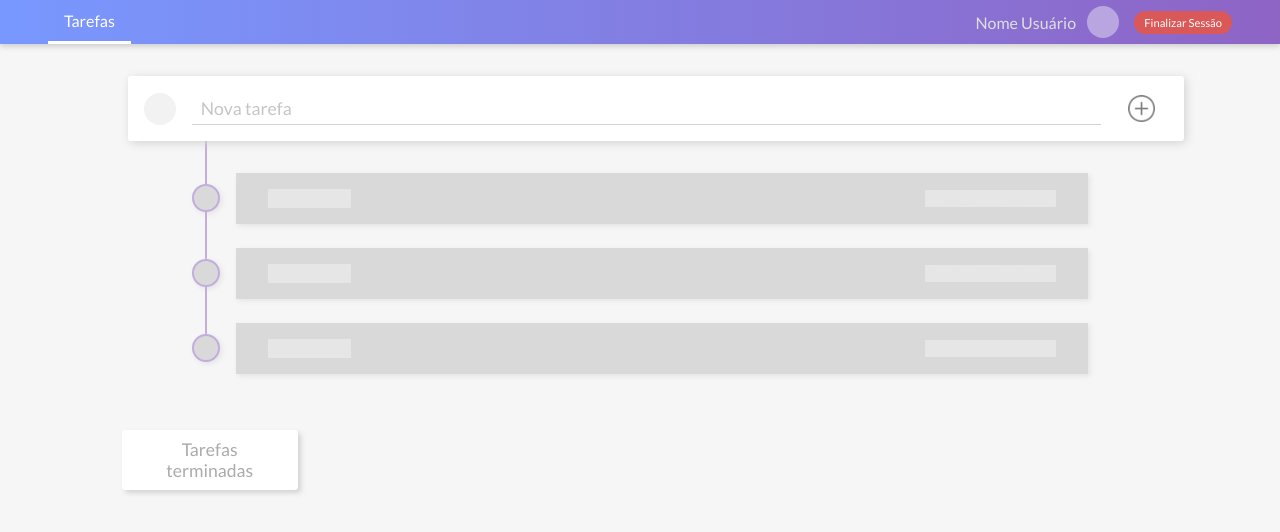
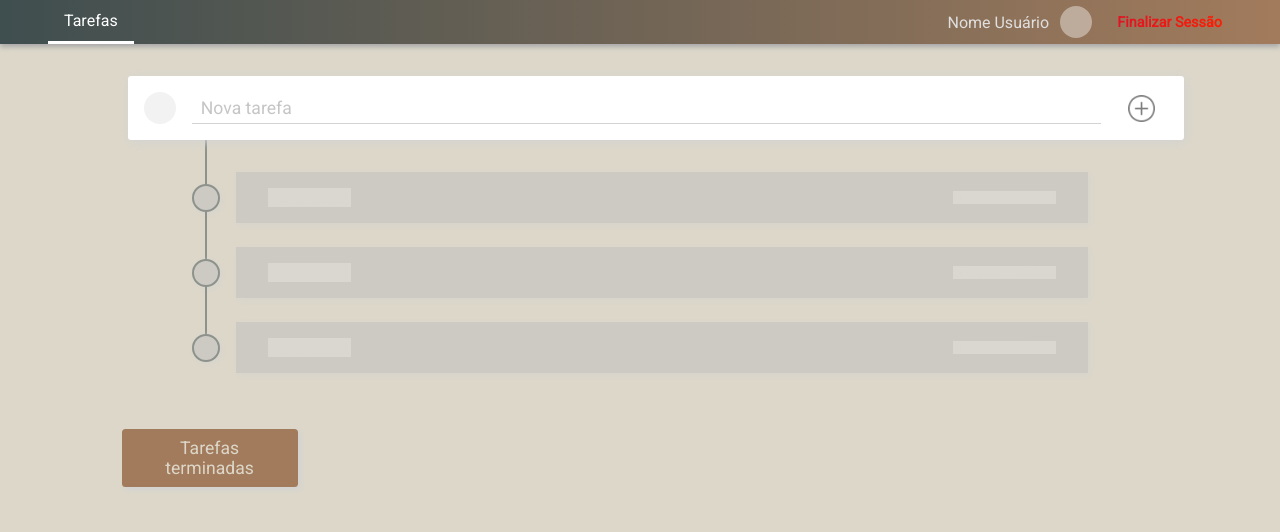
Before and after one commit to CaduOMenezes/To-Do, a plain HTML site: page tarefas.html in a window 1280 px wide. Drawn offline with nearby package versions, Linux system fonts and the light colour scheme; some packages are replaced by stand-ins of ours; no server answers; a script that the page names is missing; a web font is replaced by a local one.

Commit message:
adicionando estilos e função de excluir tarefa

```diff
--- a/scripts/tarefas.js
+++ b/scripts/tarefas.js
@@ -86,11 +86,14 @@ function renderizarTarefas(tasks) {
       if (task.completed) {
         listaTerminadas.innerHTML +=
           `<li class="tarefa">
-          <div class="not-done"
-          onclick="RemoverTarefa(${task.id})></div>
+          <div class="not-done" id="completed" onclick="atualizarTarefa(${task.id},false)"></div>
           <div class="descricao">
           <p class="nome">${task.description}</p>
           <p class="timestamp"> "Criada em:" ${dataFormatada}</p>
+          <div class="iconsTask">
+          <img src="./assets/lixeira.png" alt="lixeira" class="lixeira" onclick="removerTarefa(${task.id})"/>
+          <img src="./assets/writing.png" alt="editar" class="edit" onclick="editarTarefa(${task.id})"/>
+          </div>
           </div>
           </li>`
       } else {
@@ -100,6 +103,10 @@ function renderizarTarefas(tasks) {
           <div class="descricao">
           <p class="nome">${task.description}</p>
           <p class="timestamp"> Criada em: ${dataFormatada}</p>
+          <div class="iconsTask">
+          <img src="./assets/lixeira.png" alt="lixeira" class="lixeira" onclick="removerTarefa(${task.id})"/>
+          <img src="./assets/writing.png" alt="editar" class="edit" onclick="editarTarefa(${task.id})"/>
+          </div>
           </div>
           </li>`
       }
@@ -182,6 +189,10 @@ function criarTarefa() {
         <div class="descricao">
         <p class="nome">${data.description}</p>
         <p class="timestamp"> Criada em: ${dataFormat}</p>
+        <div class="iconsTask">
+          <img src="./assets/lixeira.png" alt="lixeira" class="lixeira" onclick="removerTarefa(${task.id})"/>
+          <img src="./assets/writing.png" alt="editar" class="edit" onclick="editarTarefa(${task.id})"/>
+          </div>
         </div>
         </li>`
 
@@ -234,6 +245,7 @@ function removerTarefa(id) {
     .then((response) => response.json()
 
       .then(() => {
+
         listarTarefas()
       }))
 
@@ -243,12 +255,6 @@ function removerTarefa(id) {
 
 
 }
-//PASSO 2 : FUNCAO DE REMOVER STATUS:
-
-
-// seguindo a mesma ideia da funcao de atualizarTarefa, deve criar uma funcao de apagar tarefa tendo como parametro o id.
-//  efetuar o usando o metodo, e no headder o token de autenticacao.
-
 
 btnLogOff.addEventListener("click", () => {
 
--- a/styles/common.css
+++ /dev/null
@@ -1,28 +0,0 @@
-@import url('https://fonts.googleapis.com/css2?family=Lato:wght@100;300;400&display=swap');
-
-:root {
-  --primary: #7898FF;
-  --secondary: #8E64C5;
-  --app-grey: #F2F2F2;
-  --cor1: #D4ECDD;
-  --cor2: #345B63;
-  --cor3: #152D35;
-  --cor4: #112031;
-}
-
-* {
-  margin: 0;
-  padding: 0;
-  font-family: 'Lato', sans-serif;
-}
-
-body {
-  background-color: #F6F6F6;
-  min-height: 100vh;
-}
-
-button {
-  border: none;
-  border-radius: 3px;
-  cursor: pointer;
-}
--- a/styles/acesso.css
+++ b/styles/login.css
@@ -1,4 +1,4 @@
-@import url('./common.css');
+@import url('./style.css');
 
 body{
   display: flex;
@@ -30,7 +30,7 @@ form:after {
   height: 100%;
   top: 0;
   left: 0;
-  background: linear-gradient(var(--primary), var(--secondary));
+  background: linear-gradient(var(--cor2-paleta2), var(--cor3-paleta2));
 }
 
 
@@ -44,7 +44,7 @@ input {
 
 input:focus {
   outline: none;
-  border: 1px solid lightgrey;
+  border: 1px solid #3f4e4f78;;
 }
 
 label {
@@ -57,13 +57,19 @@ label {
 
 button {
   padding: .5em 3em;
-  background-color: var(--primary);
-  color: white;
+  background-image: linear-gradient(to right, var(--cor3-paleta2), var(--cor2-paleta2));
+    color: #F9F9F9;
   margin-top: 2em;
   font-weight: 400;
   font-size: 1em;
 }
+button:hover {
+  opacity: 1.2;
+}
 
+button:active{
+  opacity: 0.8;
+}
 .form-header {
   color: grey;
   font-size: 2em;
@@ -73,7 +79,7 @@ button {
 }
 .left{
   width: 50%;
-  background-color: white;
+  background-color: #a27b5cad;
   text-align: center;
   display: flex;
   align-items: center;
--- a/styles/script.css
+++ b/styles/signup.css
@@ -1,22 +1,9 @@
+@import url('./style.css');
 
-:root {
-    --primary: #7898FF;
-    --secondary: #8E64C5;
-    --app-grey: #F2F2F2;
-    --cor1: #D4ECDD;
-    --cor2: #345B63;
-    --cor3: #152D35;
-    --cor4: #112031;
-  }
 
-  * {
-    margin: 0;
-    padding: 0;
-    font-family: 'Lato', sans-serif;
-  }
 
   body {
-    background-color: #F6F6F6;
+    background-color: var(--cor4-paleta2);
     min-height: 100vh;
   }
 
@@ -40,14 +27,15 @@ body{
   form {
     position: relative;
     max-width: 26em;
-    background-color: white;
+    background-color: var(--cor4-paleta2);
     display: flex;
     align-items: center;
     flex-direction: column;
     margin: 2em auto;
-    box-shadow: 0 5px 5px lightgrey;
+    box-shadow: 2px 5px 5px var(--cor2-paleta2);
     padding: 1em 2.5em;
     box-sizing: border-box;
+   ;
   }
 
   form:after {
@@ -57,21 +45,21 @@ body{
     height: 100%;
     top: 0;
     left: 0;
-    background: linear-gradient(var(--primary), var(--secondary));
+    background: linear-gradient(var(--cor2-paleta2), var(--cor3-paleta2));
   }
 
 
   input {
     width: 100%;
     padding: .4em .5em;
-    background-color: var(--app-grey);
-    border: 1px solid var(--app-grey);
+    background-color: var(--cor4-paleta3);
+    border:none;
     border-radius: .2em;
   }
 
   input:focus {
     outline: none;
-    border: 1px solid lightgrey;
+    border: 1px solid #3f4e4f78;
   }
 
   label {
@@ -84,11 +72,20 @@ body{
 
   button {
     padding: .5em 3em;
-    background-color: var(--primary);
-    color: white;
+    background-image: linear-gradient(to right, var(--cor3-paleta2), var(--cor2-paleta2));
+    color: #F9F9F9;
     margin-top: 2em;
     font-weight: 400;
     font-size: 1em;
+    border: 1px solid var(--cor3-paleta2);
+  }
+
+  button:hover {
+    opacity: 1.2;
+  }
+
+  button:active{
+    opacity: 0.8;
   }
 
   .form-header {
@@ -98,18 +95,19 @@ body{
   .ingressar{
     text-align: center;
   }
-  .left{
+  .right{
     width: 50%;
-    background-color: white;
+    background-color: #a27b5cad;
     text-align: center;
     display: flex;
     align-items: center;
     justify-content: center;
+
   }
-  .left img{
+  .right img{
     width:60%;
   }
-  .right{
+  .left{
     width: 50%;
     display: flex;
     flex-direction: column;
--- /dev/null
+++ b/styles/style.css
@@ -0,0 +1,41 @@
+@import url('https://fonts.googleapis.com/css2?family=Lato&family=Mingzat&family=Roboto&display=swap');
+
+:root {
+  --primary: #7898FF;
+  --secondary: #8E64C5;
+  --app-grey: #F2F2F2;
+  --cor1-paleta1: #D4ECDD;
+  --cor2-paleta1: #345B63;
+  --cor3-paleta1: #152D35;
+  --cor4-paleta1: #112031;
+  --cor1-paleta2:#2C3639;
+  --cor2-paleta2:#3F4E4F;
+  --cor3-paleta2:#A27B5C;
+  --cor4-paleta2:#DCD7C9;
+  --cor1-paleta3:#290001;
+  --cor2-paleta3:#87431D;
+  --cor3-paleta3:#C87941;
+  --cor4-paleta3:#DBCBBD;
+  --cor1-paleta4:#EEEDDE;
+  --cor2-paleta4:#E0DDAA;
+  --cor3-paleta4:#203239;
+  --cor4-paleta4:#141E27;
+
+}
+
+* {
+  margin: 0;
+  padding: 0;
+  font-family: 'Roboto', sans-serif;
+}
+
+body {
+  background-color: var(--cor4-paleta2);
+  min-height: 100vh;
+}
+
+button {
+  border: none;
+  border-radius: 3px;
+  cursor: pointer;
+}
--- a/styles/tarefas.css
+++ b/styles/tasks.css
@@ -1,8 +1,8 @@
-@import url('./common.css');
+@import url('./style.css');
 header {
   display: flex;
-  background: linear-gradient(90deg, var(--primary), var(--secondary));
-  box-shadow: 0px 3px 5px lightgrey;
+  background: linear-gradient(90deg, var(--cor2-paleta2), var(--cor3-paleta2));
+  box-shadow: 0px 3px 5px rgb(169, 168, 168);
   padding: 0 3em;
   margin-bottom: 2em;
 }
@@ -38,14 +38,19 @@ a {
 
 #closeApp{
   margin-left: 15px;
-  font-size: .7em;
-  background-color: rgb(218, 88, 88);
+  font-size: .9em;
+  background-image:linear-gradient(to right,rgb(220, 20, 40),rgb(255, 30, 0));
   color: white;
   border-radius: 50vh;
+  font-weight: 700;
   padding: 5px 10px;
   cursor: pointer;
+  -webkit-background-clip: text;
+  -webkit-text-fill-color: transparent;
 }
-
+#closeApp:hover{
+  opacity: 0.7;
+}
 /* Nova tarefa ----------------------------------------------------------- */
 
 .nova-tarefa {
@@ -144,13 +149,13 @@ a {
   width: 1.5em;
   background-color: white;
   box-shadow: 2px 2px 5px lightgrey;
-  border: 2px solid var(--secondary);
+  border: 2px solid var(--cor2-paleta2);
   z-index: 2;
   transition: background-color 200ms linear;
 }
 
 .tarefa .not-done:hover {
-  background-color: var(--secondary);
+  background-color: var(--cor2-paleta2);
 }
 
 .tarefa:first-child .not-done::before {
@@ -161,7 +166,7 @@ a {
   display: block;
   height: 3em;
   width: 2px;
-  background-color: var(--secondary);
+  background-color: var(--cor2-paleta2);
 }
 
 .tarefa:not(:last-child) .not-done::after {
@@ -172,7 +177,7 @@ a {
   display: block;
   height: 4.5em;
   width: 2px;
-  background-color: var(--secondary);
+  background-color: var(--cor2-paleta2);
 }
 
 .tarefa .descricao {
@@ -183,6 +188,7 @@ a {
   background-color: white;
   padding: 1em 2em;
   box-shadow: 2px 2px 5px lightgrey;
+
 }
 
 .tarefa .nome {
@@ -190,8 +196,9 @@ a {
 }
 
 .tarefa .timestamp {
-  font-size: .9em;
+  font-size: .7em;
   color: rgb(134, 134, 134);
+
 }
 
 /* Tarefas terminadas ----------------------------------------------------------- */
@@ -201,11 +208,11 @@ a {
   width: 8em;
   text-align: center;
   padding: .5em 1em;
-  background-color: white;
+  background-color: var(--cor3-paleta2);
   border-radius: .2em;
   box-shadow: 3px 3px 5px lightgrey;
-  color: rgb(170, 170, 170);
-  font-weight: 400;
+  color: var(--cor4-paleta2);
+  font-weight: 500;
   font-size: 1.1em;
   margin-left: calc(15% - 4em);
   z-index: 20;
@@ -219,13 +226,13 @@ a {
   margin: 2em 15%;
 }
 
-.tarefas-terminadas i{
+/* .tarefas-terminadas i{
   color: grey;
   background-color: rgb(228, 228, 228);
 }
 .tarefas-terminadas button{
   margin-left: 10px;
-}
+} */
 
 .tarefas-terminadas .tarefa .descricao {
   background-color: rgb(228, 228, 228);
@@ -234,6 +241,28 @@ a {
 .tarefas-terminadas .tarefa .descricao .nome {
   color: grey;
   text-decoration: line-through;
+}
+.tarefa{
+  width: 100%;
+}
+#completed{
+  background-color: var(--cor2-paleta2);
+}
+
+.iconsTask{
+  display: flex;
+  align-items: center;
+  justify-content: center;
+  flex-direction: row;
+  width: 55px;
+}
+.lixeira {
+  width: 35px;
+  cursor: pointer;
+}
+.edit{
+  width: 20px;
+  cursor: pointer;
 }
 
 #skeleton .descricao{
--- a/tarefas.html
+++ b/tarefas.html
@@ -6,7 +6,7 @@
   <meta http-equiv="X-UA-Compatible" content="IE=edge">
   <meta name="viewport" content="width=device-width, initial-scale=1.0">
   <!-- ----------------------------- estilos CSS ----------------------------- -->
-  <link rel="stylesheet" href="./styles/tarefas.css">
+  <link rel="stylesheet" href="./styles/tasks.css">
   <link href="https://unpkg.com/aos@2.3.1/dist/aos.css" rel="stylesheet">
 
   <!-- ------------------- Biblioteca de icones - Fontawesome -------------------- -->
```
Also changed, not shown: login.html (+2 -2 lines), signup.html (+7 -2 lines), assets/cartoonList.png (added), assets/f554a7_9a63013de24843c3b1cad9ee7c2c3a15_mv2.png (added), assets/tasks.png (added), assets/writing.png (added).
